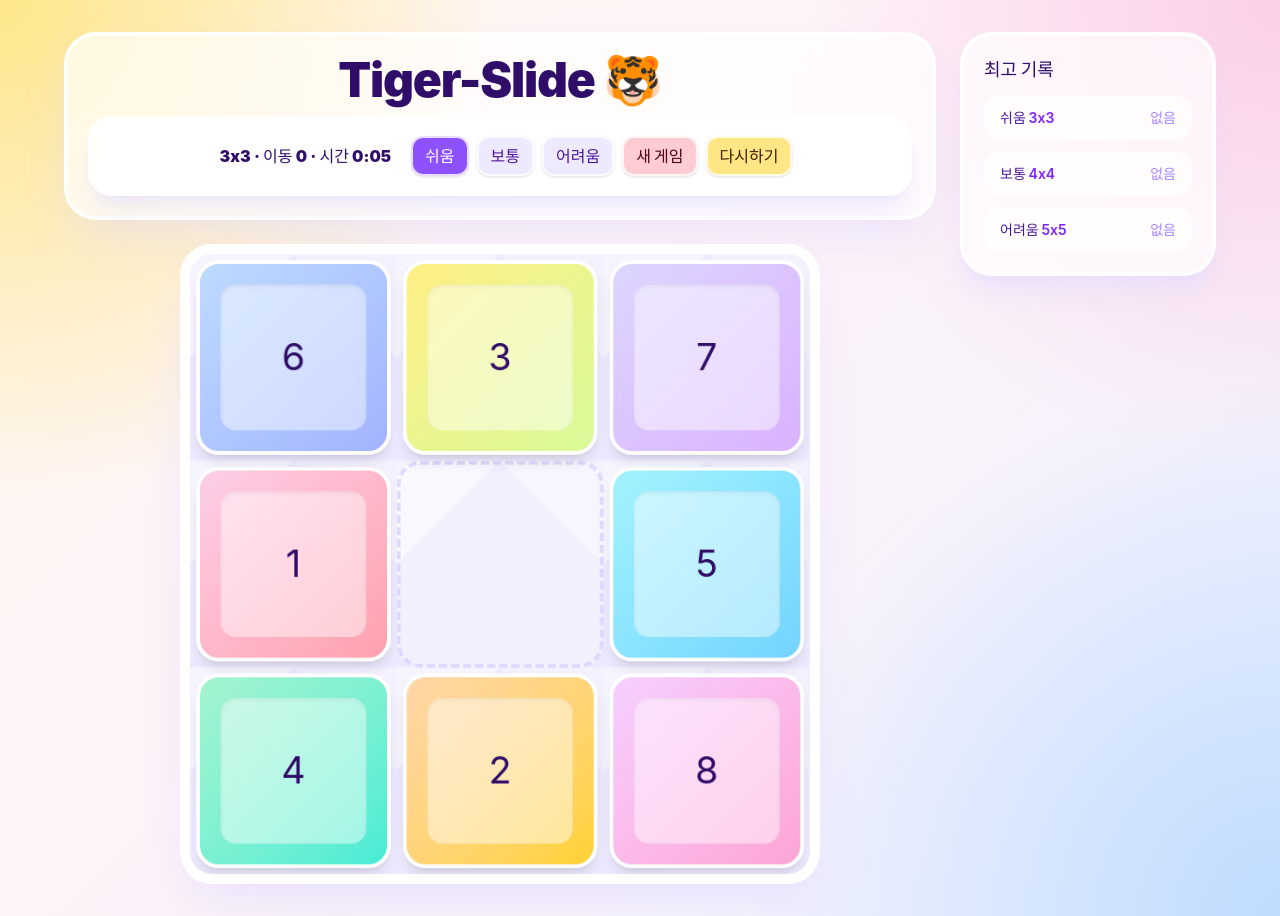
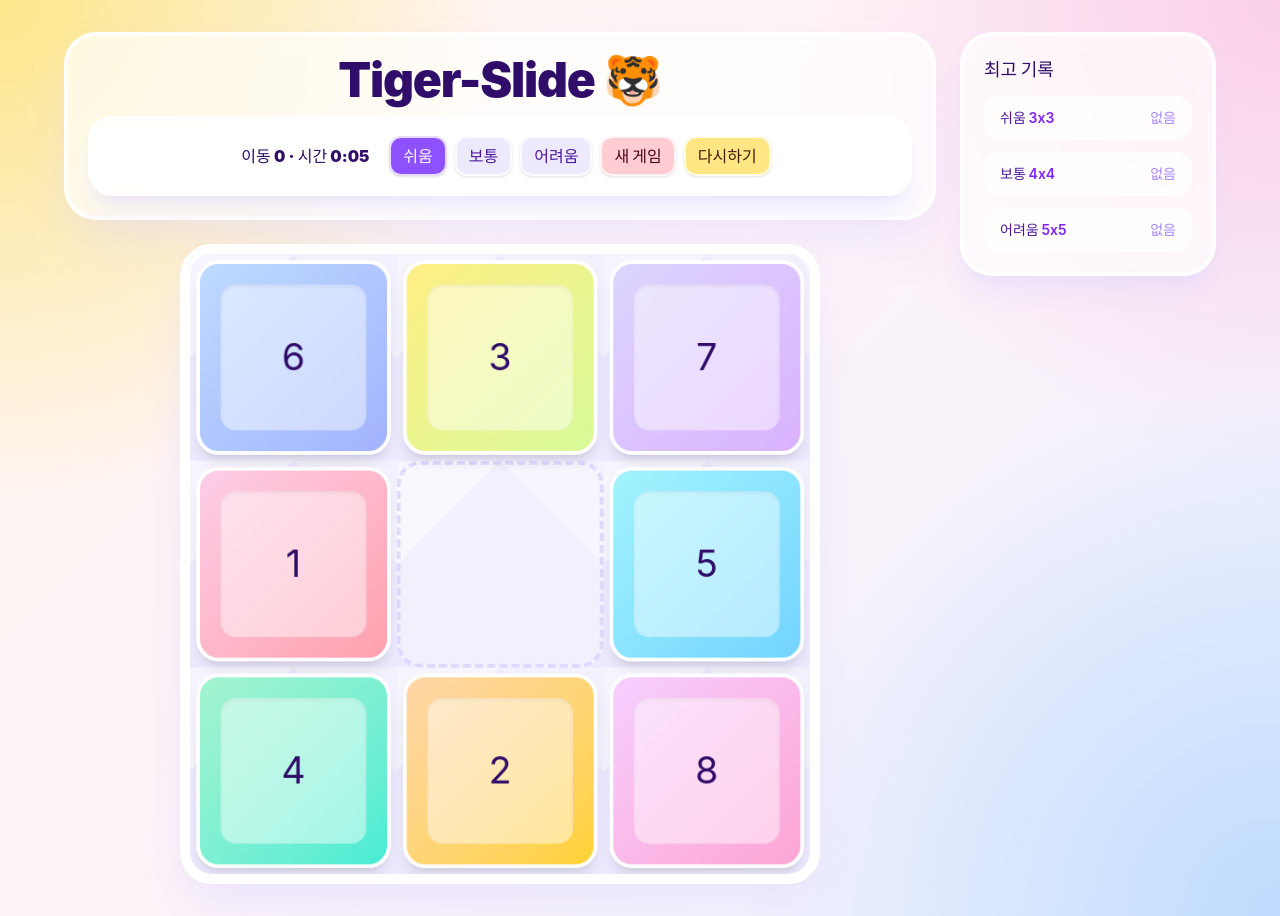
Before and after one commit to MTGVim/tiger-slide-sp, a React (Vite) app: page / in a window 1280 px wide. Built offline with nearby package versions, Linux system fonts and the light colour scheme.

Commit message:
Remove board size from status chip
Co-Authored-By: Claude Opus 4.7 <noreply@anthropic.com>

```diff
--- a/src/components/Controls.jsx
+++ b/src/components/Controls.jsx
@@ -5,7 +5,7 @@ export function Controls({ size, moves, elapsedTime, onSizeChange, onShuffle, on
     <section className="rounded-[1.5rem] border-4 border-white/80 bg-white/70 p-3 shadow-xl shadow-violet-200/40 backdrop-blur sm:p-4">
       <div className="flex flex-wrap items-center justify-center gap-2 text-sm font-black sm:text-base">
         <span className="rounded-xl bg-white/60 px-3 py-1.5 text-violet-950">
-          {size}x{size} · 이동 {moves} · 시간 {elapsedTime}
+          이동 {moves} · 시간 {elapsedTime}
         </span>
 
         {DIFFICULTIES.map((difficulty) => (
```
